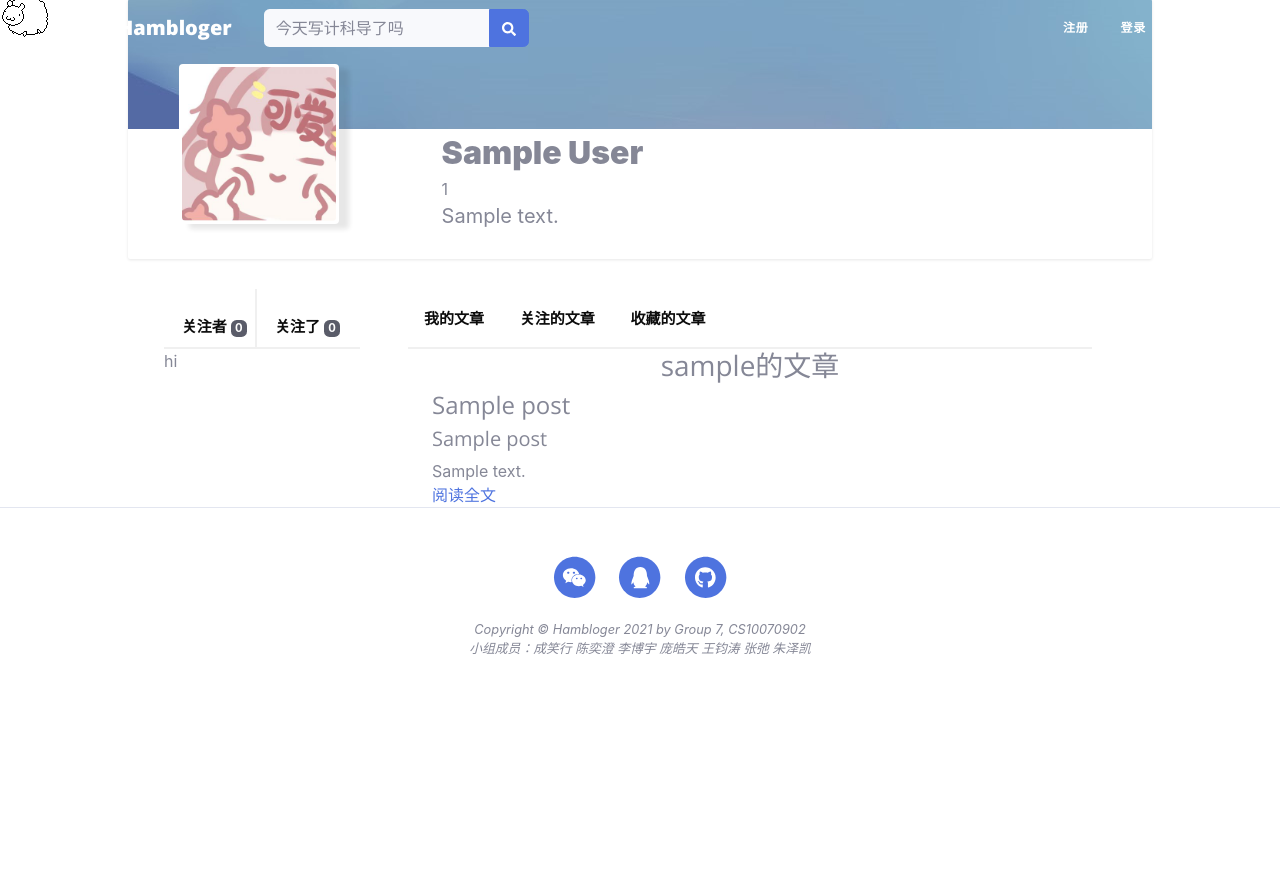
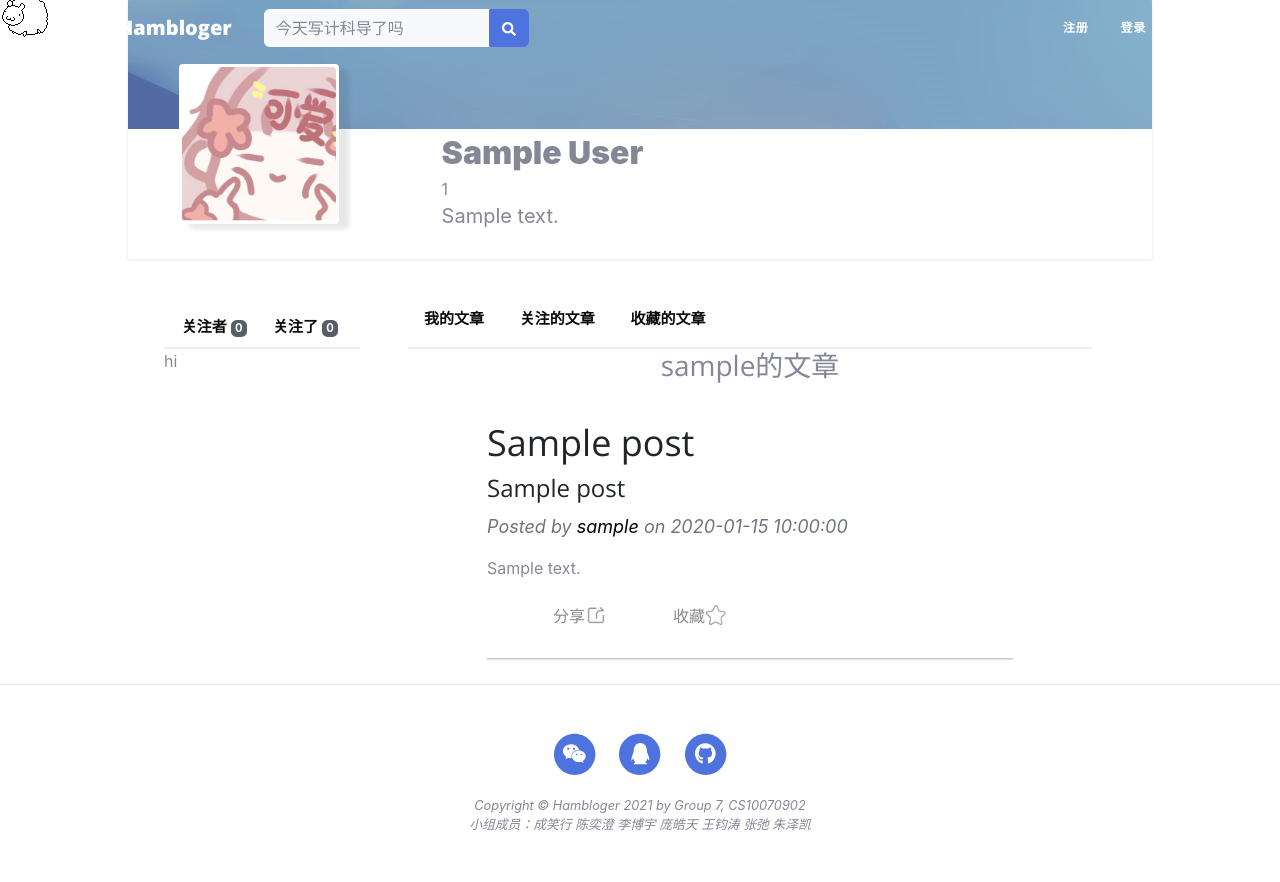
Before and after one commit to vozeo/Hambloger, a Flask app: a page that uses app/templates/user.html in a window 1280 px wide. Shown: the part 13-895 px from the top of the page. Before the commit the page ends 667 px from the top, so only its background shows below. Run offline with Flask 2, Linux system fonts and the light colour scheme; tables that the repository leaves empty hold one stand-in row (values such as "Sample post"); some libraries are stand-ins or nearby versions.

Commit message:
fix user html.

```diff
--- a/app/static/css/user.css
+++ b/app/static/css/user.css
@@ -194,7 +194,6 @@
     float: left;
     font-size: 15px;
     font-weight: 600;
-    border-right: 2px solid rgb(240, 240, 240);
 }
 
 .side-content-left-item a {
--- a/app/templates/user.html
+++ b/app/templates/user.html
@@ -1,6 +1,8 @@
 {% extends "base.html" %} {% block title %}Hambloger - {{ user.username }}{% endblock %} {% block head %}
 <link href="{{ url_for('static',filename='css/user.css') }}" rel="stylesheet">
 <link href="{{ url_for('static', filename='css/admin.css') }}" rel="stylesheet" /> {% endblock %} {% block page_content %}
+<link href="{{ url_for('static',filename='css/index.css') }}" rel="stylesheet">
+<link href="{{ url_for('static',filename='css/post.css') }}" rel="stylesheet">
 
 <div class="page-container">
     <div class="user-container">
@@ -71,7 +73,44 @@
                 <h3>
                     <div align="center">{{ user.username }}的文章</div>
                 </h3>
-                {% include '_posts.html' %}
+                <!-- Main Content-->
+                <div class="container px-10">
+                    {% for post in posts %}
+                    <div class="row gx-8 justify-content-center">
+                        <div class="col-10">
+                            <!-- Post preview-->
+                            <div class="post-preview">
+                                <a href="{{ url_for('.post', id=post.id) }}">
+                                    <h3 class="post-title">{{ post.title }}</h3>
+                                    <h4 class="post-subtitle">{{ post.sub_title }}</h4>
+                                </a>
+                                <p class="post-meta">
+                                    Posted by
+                                    <a href="{{ url_for('.user', username=post.author.username) }}" class="context-user-link">
+                                        {{ post.author.username }}
+                                    </a>
+                                    on {{ post.timestamp.strftime('%Y-%m-%d %H:%M:%S') }}
+                                </p>
+                                <span>
+                                    {{ post.body }}
+                                </span>
+                            </div>
+                            <br/>
+                            <div class="context-operation-container">
+                                <a class="operation-box">
+                                    <img class="operation-img" src="{{url_for('static',filename='icons/share.png') }}">
+                                    <div class="operation-text">分享</div>
+                                </a>
+                                <a class="operation-box">
+                                    <img class="operation-img" src="{{url_for('static',filename='icons/index-star.png') }}">
+                                    <div class="operation-text">收藏</div>
+                                </a>
+                            </div>
+                            <hr class="my-4"/>
+                        </div>
+                    </div>
+                    {% endfor %}
+                </div>
             </div>
         </div>
 
```
